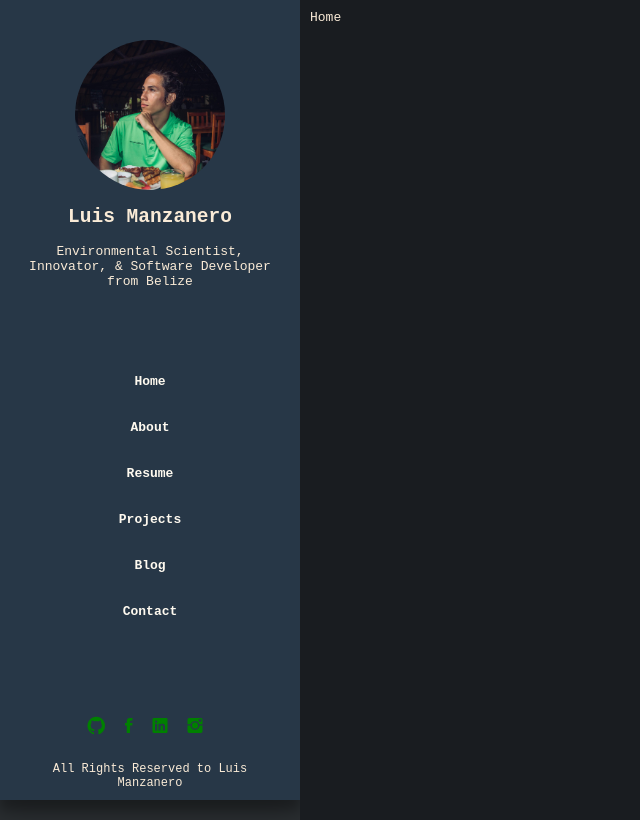
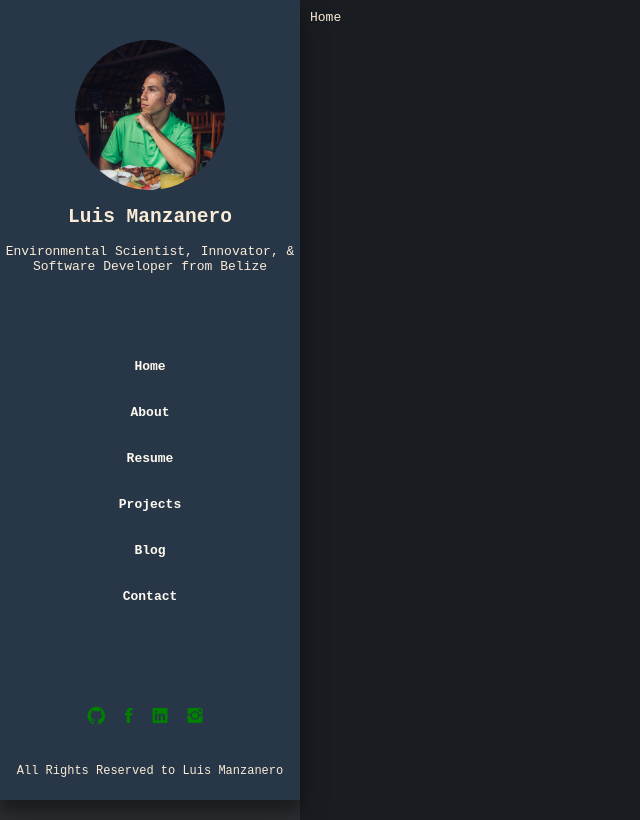
Before and after one commit to lmanzanero/lmanzanero.github.io, a React (Create React App) app in the folder client/: page / in a window 1280 px wide. Shown: the whole page, without its empty margins (0-640 px from the left). Built offline with nearby package versions, Linux system fonts and the light colour scheme.

Commit message:
Added side nav toggle effect

```diff
--- a/client/src/App.css
+++ b/client/src/App.css
@@ -13,8 +13,9 @@ body {
   margin: 0 auto;
 }
 
-.navSection {
+#navSection {
   position: fixed;
+  z-index: 1;
   top: 0;
   left: 0;
   background-color: #273747;
@@ -22,7 +23,12 @@ body {
   width: 300px;
   text-align: center;
   box-shadow: 0 14px 28px rgba(0,0,0,0.25), 0 10px 10px rgba(0,0,0,0.22);
+  transition: 0.5s all;
 }
+
+/* .navSection.side-nav {
+  margin-left: -300px;
+} */
 
 .nav-icon {
   display: none;
@@ -492,11 +498,13 @@ footer p {
   z-index: 3000;
   }
 
-  .navSection{
+  #navSection {
     margin-left: -300px;
+    transition: 0.5s all;
   }
 
-  .mainSection {
+.mainSection {
     margin-left: 0;
+    transition: 0.5s all;
   }
 }
--- a/client/src/components/layout/NavBar.js
+++ b/client/src/components/layout/NavBar.js
@@ -1,18 +1,35 @@
-import React from 'react';
+import React, { useState } from 'react';
 import { Link } from 'react-router-dom';
 
   const NavBar = () =>{
-    // const [toggleState, setToggleState] = useState('navSection');
+    const [toggleState, setToggleState] = useState(false);
 
-  const toggle = () => {
-      // setToggleState(toggleState === 'side-nav' ? 'navSection' : 'side-nav');
-      console.log('Functionality to toggle main and side nav');
+    const toggle = () => {
+        setToggleState(toggleState === false ? openSideNav() : closeSideNav());
+      }
+
+    const openSideNav = () => {
+      //Add margin and width
+      console.log('opening nav');
+      document.querySelector("#navSection").style.width = "300px";
+      document.querySelector("#navSection").style.marginLeft = "0";
+      document.querySelector(".mainSection").style.marginLeft = "300px";
+      return true;
+    }
+
+    const closeSideNav = () => {
+      //remove margin and width
+      document.querySelector("#navSection").style.width = "0";
+      document.querySelector("#navSection").style.marginLeft = "-300px";
+      document.querySelector(".mainSection").style.marginLeft = "0";
+      console.log("closing Side Nave");
+      return false;
     }
 
   return (
         <React.Fragment>
             <button className="nav-icon" onClick={toggle}>Menu</button>
-            <nav className='navSection side-nav'>
+            <nav id="navSection" className="sideNav">
               <div className="authorImage">
                 <img alt="Luis Manzanero" src="luis.jpg"/>
               </div>
```
